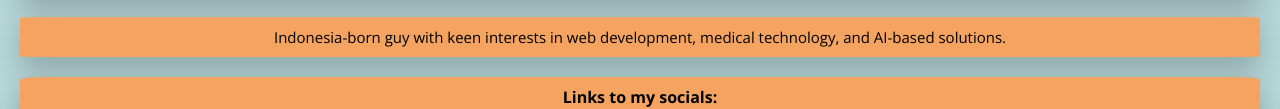
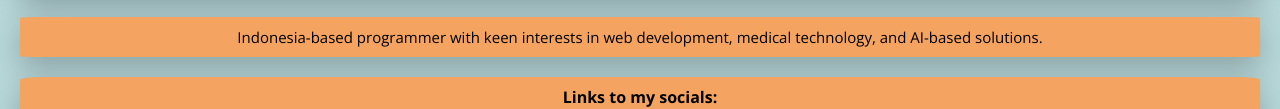
Before and after one commit to rombane/profile, a plain HTML site: page index.html in a window 1280 px wide. Shown: the part 299-408 px from the top of the page. Drawn offline with nearby package versions, Linux system fonts and the light colour scheme.

Commit message:
make my profile prettier

```diff
--- a/index.html
+++ b/index.html
@@ -14,7 +14,7 @@
       <h1><normal>Ramadhani</normal> <strong>Putra</strong></h1>
       <h4>Programmer - Medical Engineer</h4>
     </div>
-    <div class="description"> Indonesia-born guy with keen interests in web development, medical technology, and AI-based solutions.
+    <div class="description"> Indonesia-based programmer with keen interests in web development, medical technology, and AI-based solutions.
     </div>
 
     <div class="list-social">
```
